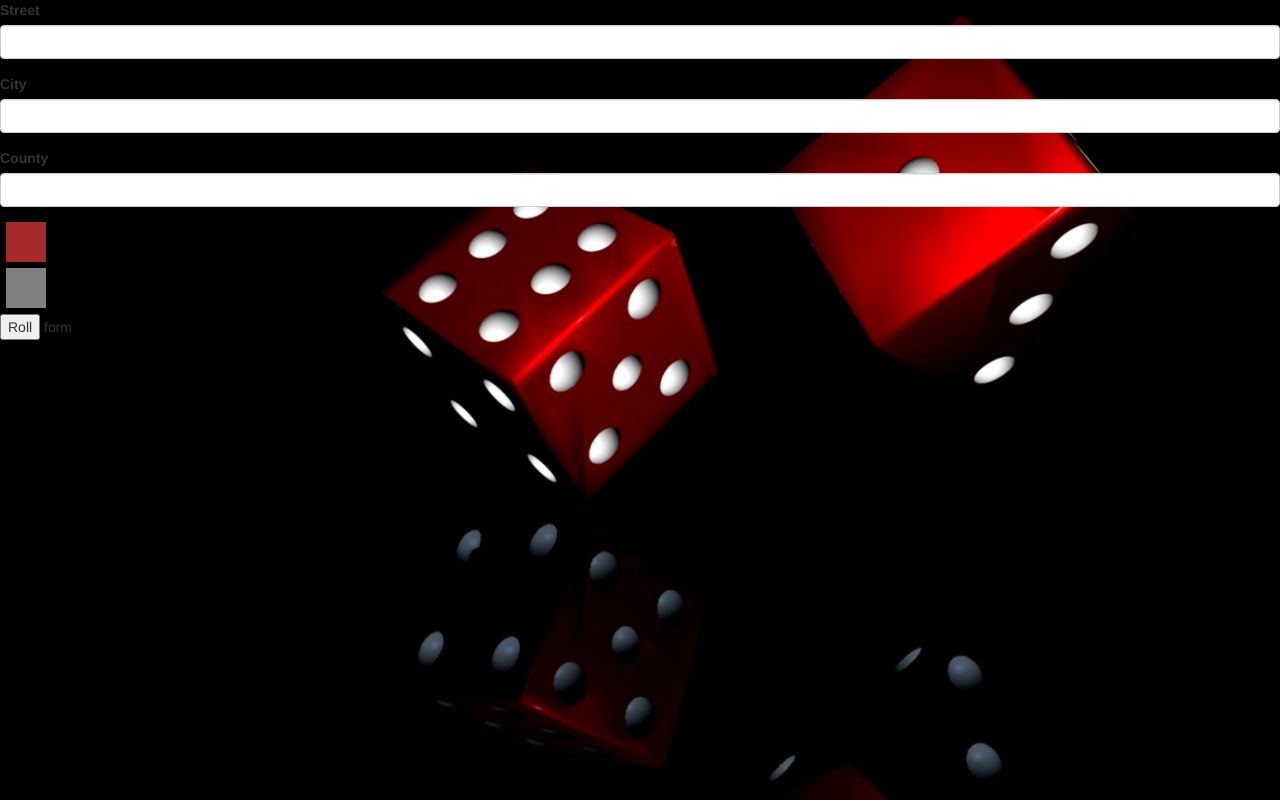
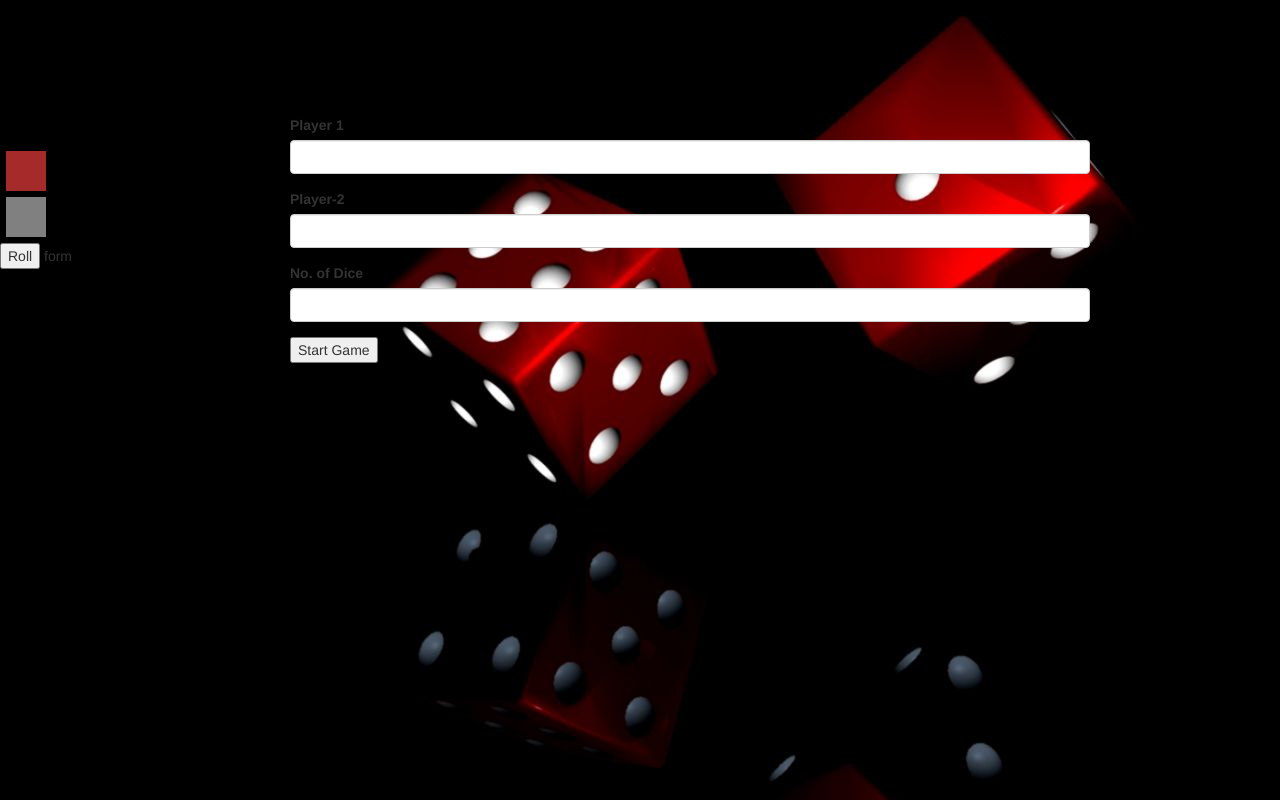
Before and after one commit to njambi25/Pig-Dice-Project, a plain HTML site: page index.html in a window 1280 px wide. Drawn offline with Linux system fonts and the light colour scheme.

Commit message:
add new button and modified form group position

```diff
--- a/css/styles.css
+++ b/css/styles.css
@@ -17,3 +17,12 @@ body {
   padding: 10px;
   margin: 6px;
 }
+
+#new-game {
+  width: 800px;
+  height: 30px;
+  margin-left: 290px;
+  margin-top: 115px;
+}
+
+}
--- a/index.html
+++ b/index.html
@@ -9,21 +9,28 @@
 
 <body>
 
-  <div id="new-addresses">
-    <div class="new-address">
+  <div id="new-game">
+    <div class="">
       <div class="form-group">
-        <label for="new-street">Street</label>
-        <input type="text" class="form-control new-street">
+        <label for="player-1">Player 1</label>
+        <input type="text" class="form-control player-1">
       </div>
       <div class="form-group">
-        <label for="new-city">City</label>
-        <input type="text" class="form-control new-city">
+        <label for="player-2">Player-2</label>
+        <input type="text" class="form-control player-2">
       </div>
       <div class="form-group">
-        <label for="new-county">County</label>
-        <input type="text" class="form-control new-county">
+        <label for="number of dice">No. of Dice</label>
+        <input type="text" class="form-control number-of-dice">
+      </div>
+
+      <div class="play">
+        <button type="button" onclick="startGame()" name="button">Start Game</button>
+
       </div>
     </div>
+
+    <img src="" alt="">
   </div>
   <div class="dice1" id="die1">
   </div>
```
